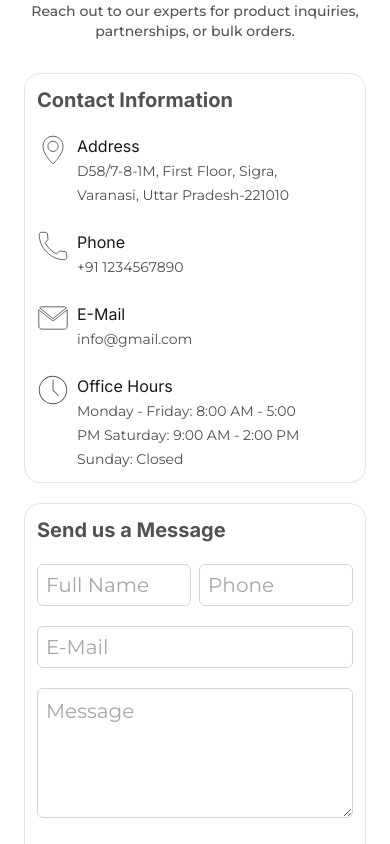
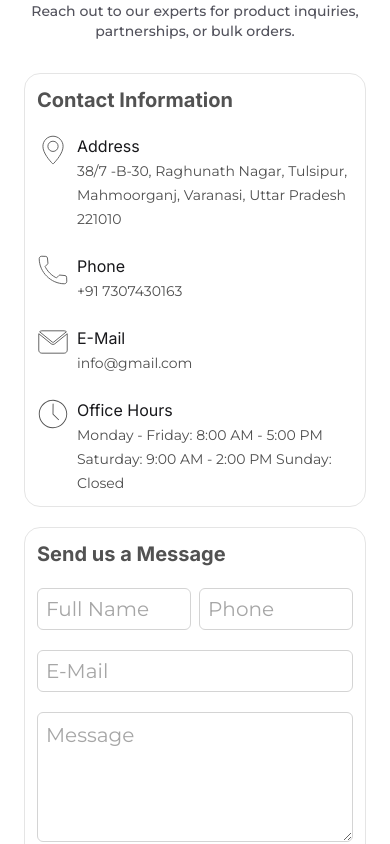
Before and after one commit to Semicolon-Wiz/ecoqual, a Next.js app: page / in a window 390 px wide. Shown: the part 9760-10604 px from the top of the page. Built offline with nearby package versions, Linux system fonts and the light colour scheme; no server answers.

Commit message:
update location and mobile no

```diff
--- a/src/components/ContactForm.tsx
+++ b/src/components/ContactForm.tsx
@@ -25,27 +25,27 @@ export default function ContactForm() {
     const contactInfo: ContactInfo[] = [
         {
             title: 'Address',
-            content: 'D58/7-8-1M, First Floor, Sigra, Varanasi, Uttar Pradesh-221010',
+            content: '38/7 -B-30, Raghunath Nagar, Tulsipur, Mahmoorganj, Varanasi, Uttar Pradesh 221010',
             icon: '/images/svg/icons/pin.svg',
-            link: '#'
+            link: 'https://maps.app.goo.gl/ExARevfgX9WwD3hN9'
         },
         {
             title: 'Phone',
-            content: '+91 1234567890',
+            content: '+91 7307430163',
             icon: '/images/svg/icons/phone.svg',
-            link: '#'
+            link: 'tel:+917307430163'
         },
         {
             title: 'E-Mail',
             content: 'info@gmail.com',
             icon: '/images/svg/icons/mail.svg',
-            link: '#'
+            link: 'info@ecoqual.com'
         },
         {
             title: 'Office Hours',
             content: 'Monday - Friday: 8:00 AM - 5:00 PM Saturday: 9:00 AM - 2:00 PM Sunday: Closed',
             icon: '/images/svg/icons/clock-2.svg',
-            link: '#'
+            link: 'https://maps.app.goo.gl/ExARevfgX9WwD3hN9'
         },
     ]
     const [loading, setLoading] = useState<boolean>(false);
@@ -137,7 +137,7 @@ export default function ContactForm() {
                                             <div className='w-8 h-8 shrink-0'>
                                                 <Image src={info.icon} width={32} height={32} alt={info.title} />
                                             </div>
-                                            <div className='relative max-w-[240px]'>
+                                            <div className='relative max-w-[320px]'>
                                                 <h4 className='text-base text-zinc-900'>
                                                     {info.title}
                                                 </h4>
--- a/src/components/Footer.tsx
+++ b/src/components/Footer.tsx
@@ -52,19 +52,19 @@ export default function Footer() {
     ]
     const contactInfo: Contact[] = [
         {
-            name: 'D58/7-8-1M, First Floor, Sigra, Varanasi, Uttar Pradesh-221010',
+            name: '38/7 -B-30, Raghunath Nagar, Tulsipur, Mahmoorganj, Varanasi, Uttar Pradesh 221010',
             icon: '/images/svg/icons/pin-white.svg',
-            link: '#'
+            link: 'https://maps.app.goo.gl/ExARevfgX9WwD3hN9'
         },
         {
-            name: '+91 1234567890',
+            name: '+91 7307430163',
             icon: '/images/svg/icons/phone-white.svg',
-            link: '#'
+            link: 'tel:+917307430163'
         },
         {
             name: 'info@ecoqual.com',
             icon: '/images/svg/icons/mail-white.svg',
-            link: '#'
+            link: 'info@ecoqual.com'
         },
     ]
     const socialMedia: SocialIcons[] = [
@@ -134,7 +134,7 @@ export default function Footer() {
                     <div className='relative mt-5 flex items-center justify-center'>
                         <iframe
                             className='rounded-xl h-52'
-                            src="https://www.google.com/maps/embed?pb=!1m18!1m12!1m3!1d15249885.318783779!2d82.75252935!3d21.0680074!2m3!1f0!2f0!3f0!3m2!1i1024!2i768!4f13.1!3m3!1m2!1s0x30635ff06b92b791%3A0xd78c4fa1854213a6!2sIndia!5e0!3m2!1sen!2sin!4v1756547193533!5m2!1sen!2sin" width="100%" height="100%" style={{ border: "0" }} allowFullScreen loading="lazy" referrerPolicy="no-referrer-when-downgrade">
+                            src="https://www.google.com/maps/embed?pb=!1m18!1m12!1m3!1d3607.145973941424!2d82.97680327415763!3d25.299299227559967!2m3!1f0!2f0!3f0!3m2!1i1024!2i768!4f13.1!3m3!1m2!1s0x398e320ed9555555%3A0x7d77e8b1b105b0c2!2sEcoQual!5e0!3m2!1sen!2sin!4v1760697878296!5m2!1sen!2sin" width="100%" height="100%" style={{ border: "0" }} allowFullScreen loading="lazy" referrerPolicy="no-referrer-when-downgrade">
                         </iframe>
                     </div>
                 </div>
```
